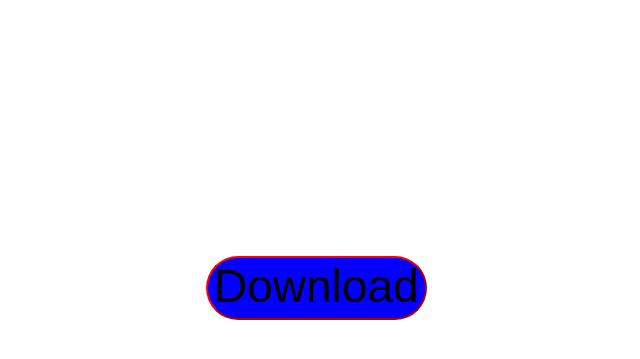
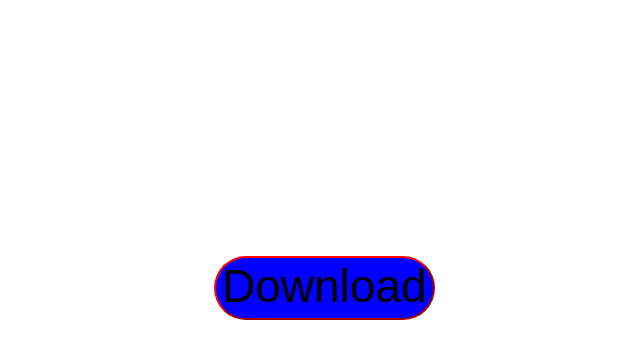
Before and after one commit to DRAGKILLS/Download-DaVinci-Resolve-16, a plain HTML site: page index.html in a window 1280 px wide. Shown: the part 5-364 px from the top of the page, without its empty margins (316-956 px from the left). Drawn offline with Linux system fonts and the light colour scheme.

Commit message:
i think this good

```diff
--- a/style.css
+++ b/style.css
@@ -1,5 +1,5 @@
 .body_div{
-    width: 236px;
+    width: 220px;
     padding: 20% 0 0;
     margin: auto;
 }
```
